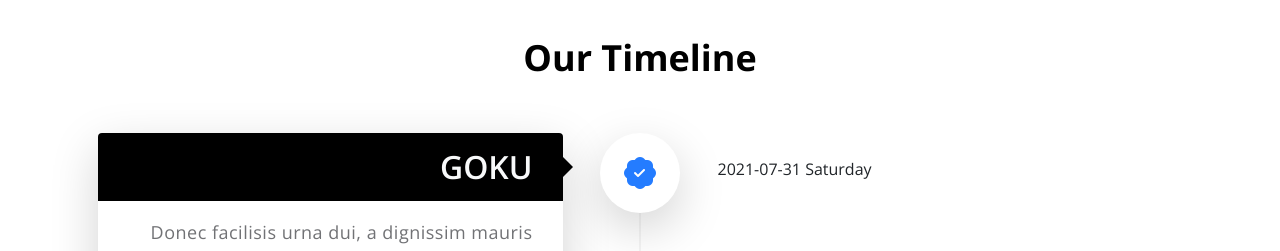
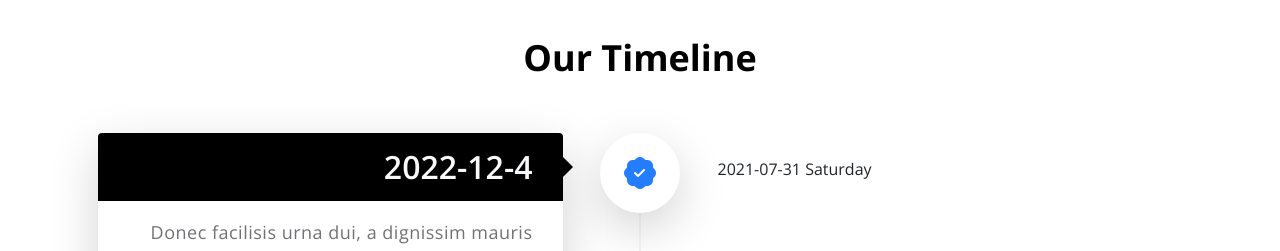
Before and after one commit to diegusweb/cursosample, a plain HTML site: page index.html in a window 1280 px wide. Shown: the part 1740-1991 px from the top of the page. Drawn offline with nearby package versions, Linux system fonts and the light colour scheme.

Commit message:
nueva fecha

```diff
--- a/index.html
+++ b/index.html
@@ -172,7 +172,7 @@ aaaaaaaaaaaaaaaavvvv     <h2>Cambio para nueva pag</h2>        <h3>se arreglo co
                         <div class="timeline">
                             <div class="row g-0 justify-content-end justify-content-md-around align-items-start timeline-nodes">
                                 <div class="col-9 col-md-5 me-md-4 me-lg-0 order-3 order-md-1 timeline-content bg-white shadow-lg">
-                                    <h3 class=" text-light">GOKU</h3>
+                                    <h3 class=" text-light">2022-12-4</h3>
 
                                     <p>Donec facilisis urna dui, a dignissim mauris pretium a. Quisque quis libero fermentum, tempus felis eu, consequat nibh.</p>
                                 </div>
```
